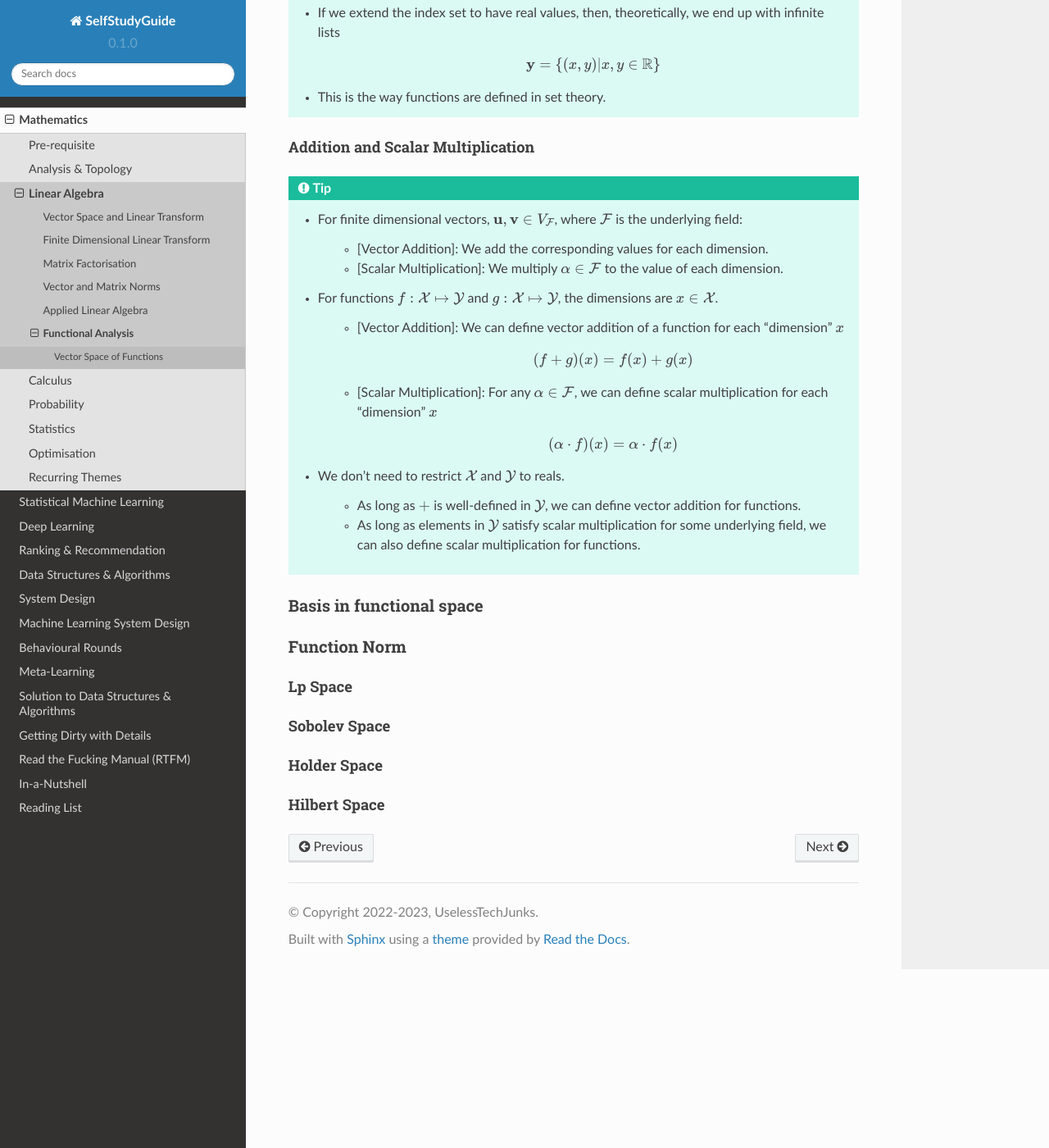
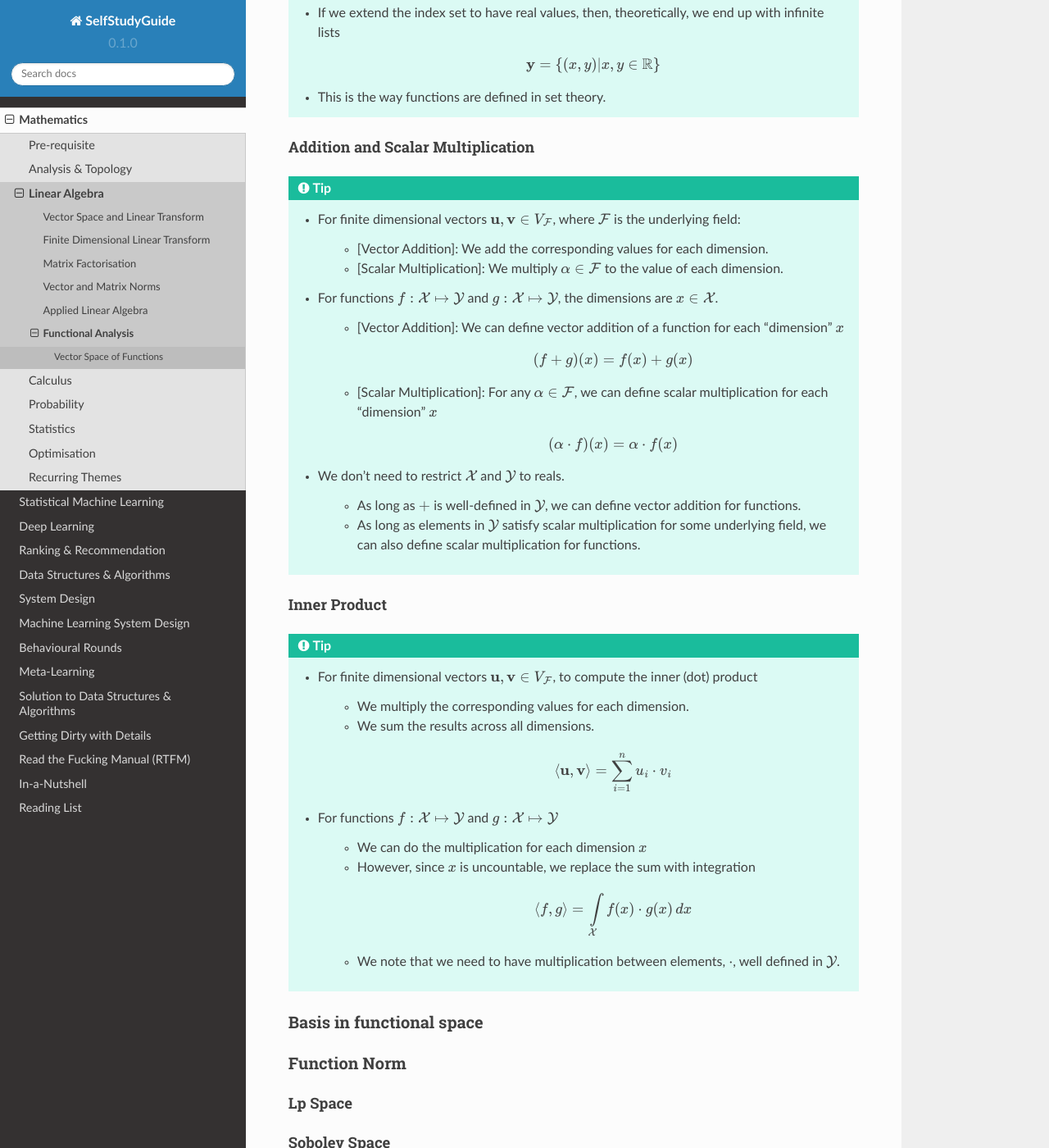
Before and after one commit to uselesstechjunks/leetcode, a Sphinx documentation site: the page built from docs/source/math/linalg/funan.rst, in a window 1280 px wide and 1400 px high, scrolled down 641 px. Shown: the whole window at 82% size. Built offline with Sphinx 7.4.7 and the Read the Docs theme 2.0.0, drawn with Linux system fonts in a browser that asks for light colours.

Commit message:
Update funan.rst

```diff
--- a/docs/source/math/linalg/funan.rst
+++ b/docs/source/math/linalg/funan.rst
@@ -25,7 +25,7 @@ Functions are vectors : Intuition
 Addition and Scalar Multiplication
 --------------------------------------------------------------------------------
 .. tip::
-	* For finite dimensional vectors, :math:`\mathbf{u},\mathbf{v}\in V_{\mathcal{F}}`, where :math:`\mathcal{F}` is the underlying field:
+	* For finite dimensional vectors :math:`\mathbf{u},\mathbf{v}\in V_{\mathcal{F}}`, where :math:`\mathcal{F}` is the underlying field:
 
 		* [Vector Addition]: We add the corresponding values for each dimension.
 		* [Scalar Multiplication]: We multiply :math:`\alpha\in\mathcal{F}` to the value of each dimension.
@@ -42,6 +42,23 @@ Addition and Scalar Multiplication
 		* As long as :math:`+` is well-defined in :math:`\mathcal{Y}`, we can define vector addition for functions.
 		* As long as elements in :math:`\mathcal{Y}` satisfy scalar multiplication for some underlying field, we can also define scalar multiplication for functions.
 
+Inner Product
+--------------------------------------------------------------------------------
+.. tip::
+	* For finite dimensional vectors :math:`\mathbf{u},\mathbf{v}\in V_{\mathcal{F}}`, to compute the inner (dot) product
+
+		* We multiply the corresponding values for each dimension.
+		* We sum the results across all dimensions.
+
+			.. math:: \langle\mathbf{u},\mathbf{v}\rangle=\sum_{i=1}^n u_i\cdot v_i
+	* For functions :math:`f:\mathcal{X}\mapsto\mathcal{Y}` and :math:`g:\mathcal{X}\mapsto\mathcal{Y}`
+
+		* We can do the multiplication for each dimension :math:`x`
+		* However, since :math:`x` is uncountable, we replace the sum with integration
+
+			.. math:: \langle f,g\rangle=\int_\limits{\mathcal{X}}f(x)\cdot g(x)\mathop{dx}
+		* We note that we need to have multiplication between elements, :math:`\cdot`, well defined in :math:`\mathcal{Y}`.
+
 Basis in functional space
 ================================================================================
 
```
